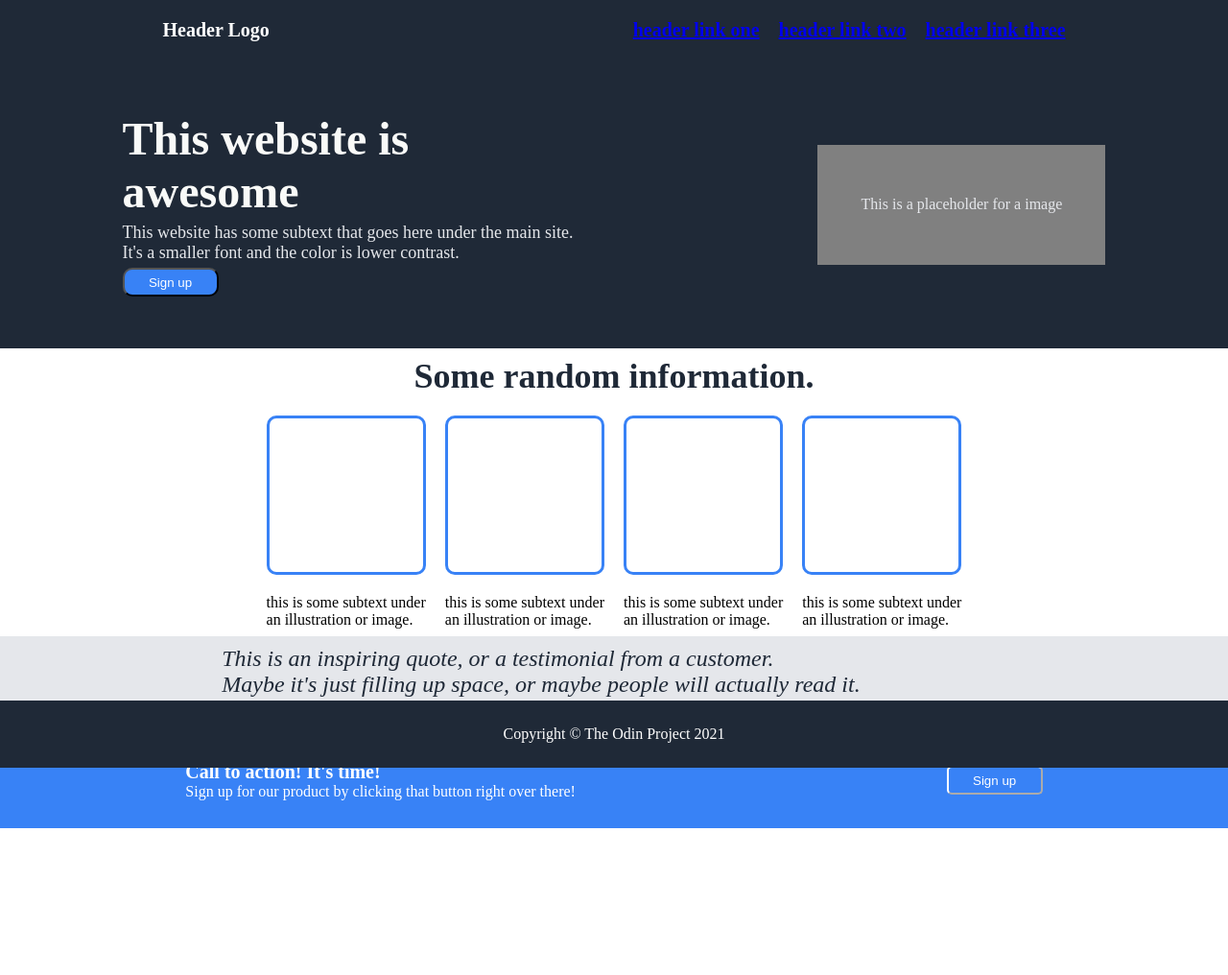
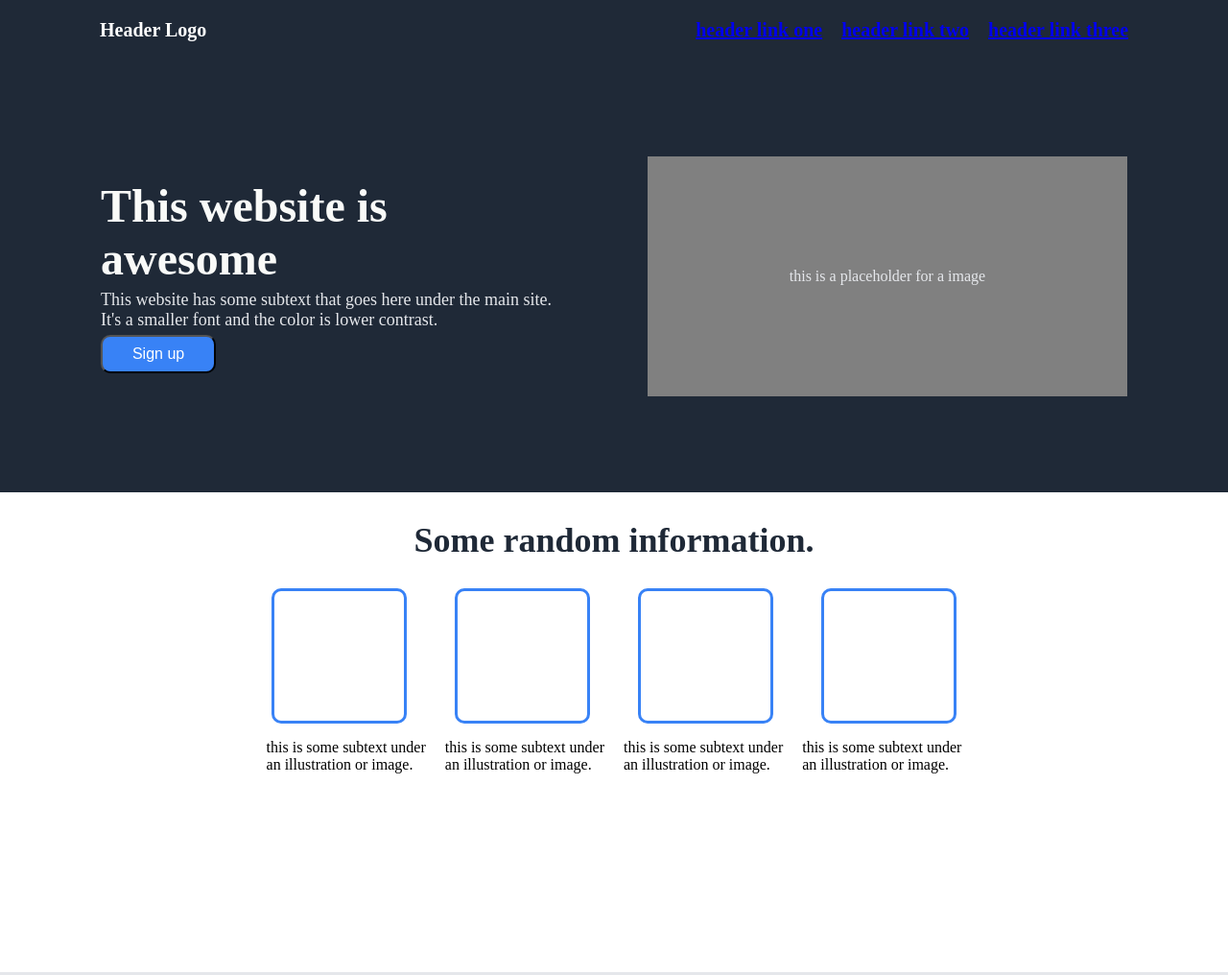
Before and after one commit to pcuyeu/Landing-Page, a plain HTML site: page index.html in a window 1280 px wide. Shown: the top 1016 px of the page at 96% size. Before the commit the page ends 863 px from the top, so only its background shows below. Drawn offline with Linux system fonts and the light colour scheme.

Commit message:
final commit

```diff
--- a/index.html
+++ b/index.html
@@ -32,15 +32,15 @@
         </div>
 
         <div class="right-side">
-            <span class="gray-rectangle">This is a placeholder for a image</span>
+            <span class="gray-rectangle">this is a placeholder for a image</span>
         </div>
     </div>
 
+    <div class="title">
+        <span>Some random information.</span>
+    </div>
     <div class="middle-box">
         <div class="inner-box">
-            <div class="title">
-                <span>Some random information.</span>
-            </div>
             <div class = "blue-boxes-div">
                 <div class="blue-box"></div>
                 <div class="blue-box"></div>
@@ -48,10 +48,10 @@
                 <div class="blue-box"></div>
             </div>
             <div class = subtext-box>
-                <span class="subtext">this is some subtext under<br> an illustration or image.</span>
-                <span class="subtext">this is some subtext under<br> an illustration or image.</span>
-                <span class="subtext">this is some subtext under<br> an illustration or image.</span>
-                <span class="subtext">this is some subtext under<br> an illustration or image.</span>
+                <p class="subtext">this is some subtext under<br> an illustration or image.</p>
+                <p class="subtext">this is some subtext under<br> an illustration or image.</p>
+                <p class="subtext">this is some subtext under<br> an illustration or image.</p>
+                <p class="subtext">this is some subtext under<br> an illustration or image.</p>
             </div>
         </div>
     </div>
@@ -60,16 +60,14 @@
         <div class="quote">
             <span class="quote-text">
                 This is an inspiring quote, or a testimonial from
-                a customer.<br> Maybe it's just filling up space, or maybe
-                people will actually read it.<br> Who knows? All I know is
+                a customer. Maybe it's just filling up space, or maybe
+                people will actually read it. Who knows? All I know is
                 that it looks nice.
             </span>
         </div>
-        <div class="credit">
-            <span class="credit-text">
-                -Thor, God of Thunder
-            </span>
-        </div>
+        <span class="credit-text">
+            -Thor, God of Thunder
+        </span>
     </div>
 
     <div class="popup-banner">
--- a/styles.css
+++ b/styles.css
@@ -1,16 +1,18 @@
 body {
     margin: 0;
     padding: 0;
+    box-sizing: border-box;
 }
 
 header {
     display: flex;
     color: white;
-    justify-content: space-around;
+    justify-content: center;
     align-items: center;
     text-align: left;
     background-color: #1F2937;
     font-weight: bold;
+    gap: 470px;
 }
 
 header > a {
@@ -23,14 +25,16 @@ ul {
     list-style-type: none;
     font-size: 20px;
     gap: 20px;
+    color: white;
 }
 
 .hero-banner {
     display: flex;
-    justify-content: space-around;
+    justify-content: center;
     align-items: center;
     background-color: #1F2937;
-    height: 300px;
+    height: 450px;
+    gap: 100px;
 }
 
 .hero-banner .left-side {
@@ -58,10 +62,10 @@ ul {
     align-items: center;
     background-color: #3882F6;
     color: white;
-    width: 100px;
-    height: 30px;
+    width: 120px;
+    height: 40px;
     border-radius: 10px;
-
+    font-size: medium;
 }
 
 .hero-banner .right-side {
@@ -70,36 +74,30 @@ ul {
     align-items: center;
     background-color: gray;
     color: #E5E7EB;
-    width: 300px;
-    height: 125px; /* changes the height of entire hb*/
+    width: 500px;
+    height: 250px; /* changes the height of entire hb*/
 }
 
 .middle-box {
     display: flex;
     justify-content: space-around;
-    align-items: center;
-    height: 300px;
+    height: 400px;
 }
 
-.middle-box .inner-box {
-    display: flex;
-    flex-direction: column;
-    justify-content: space-evenly;
-    gap: 20px;
-}
-
-.middle-box .title {
+.title {
     display: flex;
     justify-content: center;
+    align-items: center;
     font-size: 36px;
     font-weight: bolder;
     color: #1F2937;
+    height: 100px;
 }
 
 .middle-box .blue-boxes-div {
     display: flex;
     justify-content: center;
-    gap: 20px;
+    gap: 50px;
 }
 
 .blue-box {
@@ -107,60 +105,68 @@ ul {
     border-style: solid;
     border-width: 3px;
     border-color: #3882F6;
-    width: 160px;
-    height: 160px;
+    width: 135px;
+    height: 135px;
     border-radius: 10px;
 }
 
 .subtext-box {
     display: flex;
     gap: 20px;
-    justify-content: center;
 }
 
-.subtext-box .subtext {
+.inner-box .subtext {
     display: flex;
-    flex-wrap: wrap;
 }
 
 .quote-box {
     display: flex;
+    flex-flow: column;
+    flex-wrap: wrap;
     justify-content: center;
     align-items: center;
-    height: 100px;
+    gap: 10px;
+    padding: 0 200px;
     background-color: #E5E7EB;
-    font-style: italic;
+    height: 350px;
 }
 
 .quote-box .quote {
     display: flex;
-    font-size: 24px;
+    font-size: 36px;
+    font-style: italic;
     color: #1F2937;
 }
 
 .quote-box .credit {
     display: flex;
+    font-size: 18px;
     font-weight: bolder;
-    align-self: end;
 }
 
 .quote-box .credit-text {
     display: flex;
     font-weight: bolder;
+    align-self: flex-end;
 }
 
 .popup-banner {
+    background-color: #3882f6;
+    height: 150px;
+    margin: 60px 200px; /* 1st arg: top and bottom, 2nd arg: left and right*/
+    border-radius: 10px;
     display: flex;
+    justify-content: center;
+    align-items: center;
+    gap: 100px;
     color: white;
-    justify-content: space-around;
-    align-items: center;
-    background-color: #3882F6;
-    height: 100px;
+
 }
 
 .popup-banner .left-side {
     display: flex;
     flex-direction: column;
+    background-color: #3882F6;
 }
 
 .popup-banner .left-side .h3-text {
@@ -184,10 +190,6 @@ ul {
 }
 
 .footer {
-    position: fixed;
-    bottom: 0;
-    left: 0;
-    right: 0;
     height: 70px;
     display: flex;
     align-items: center; /* Moves items horizontally along the cross axis*/
```
